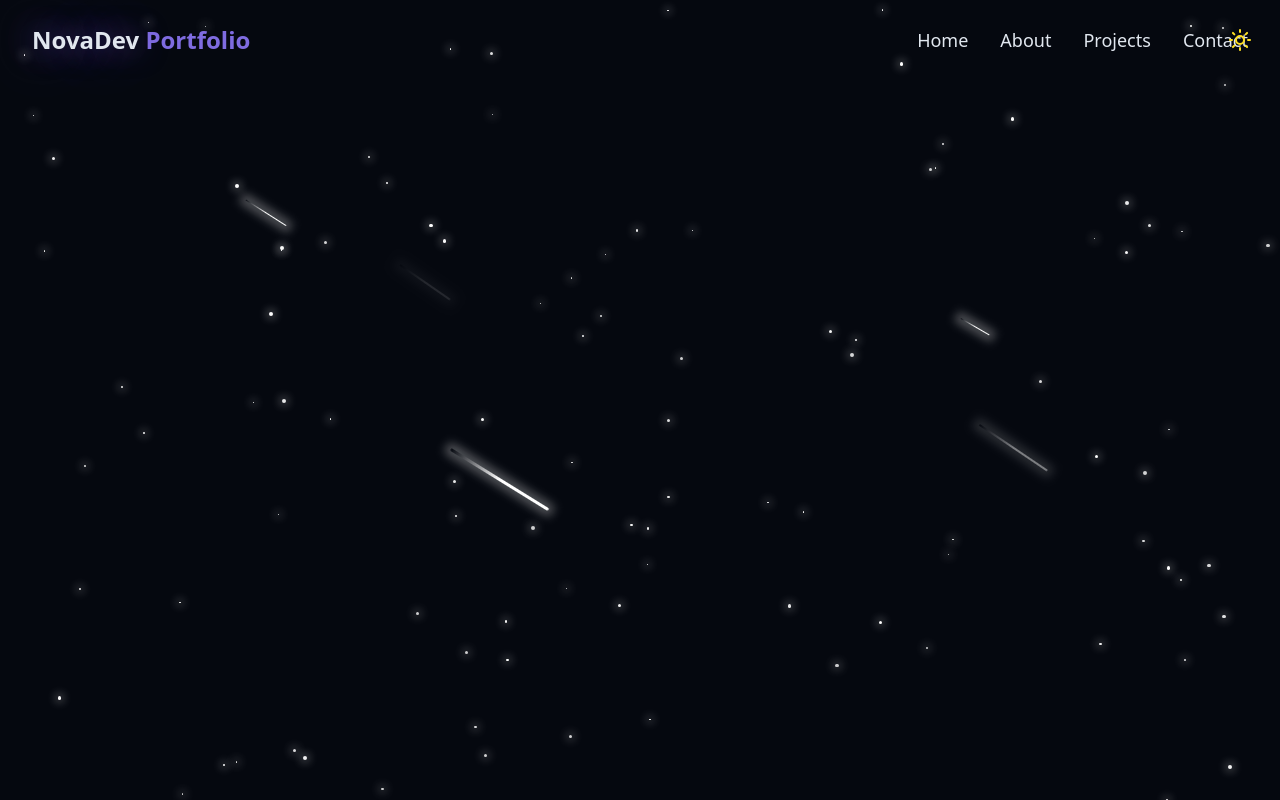
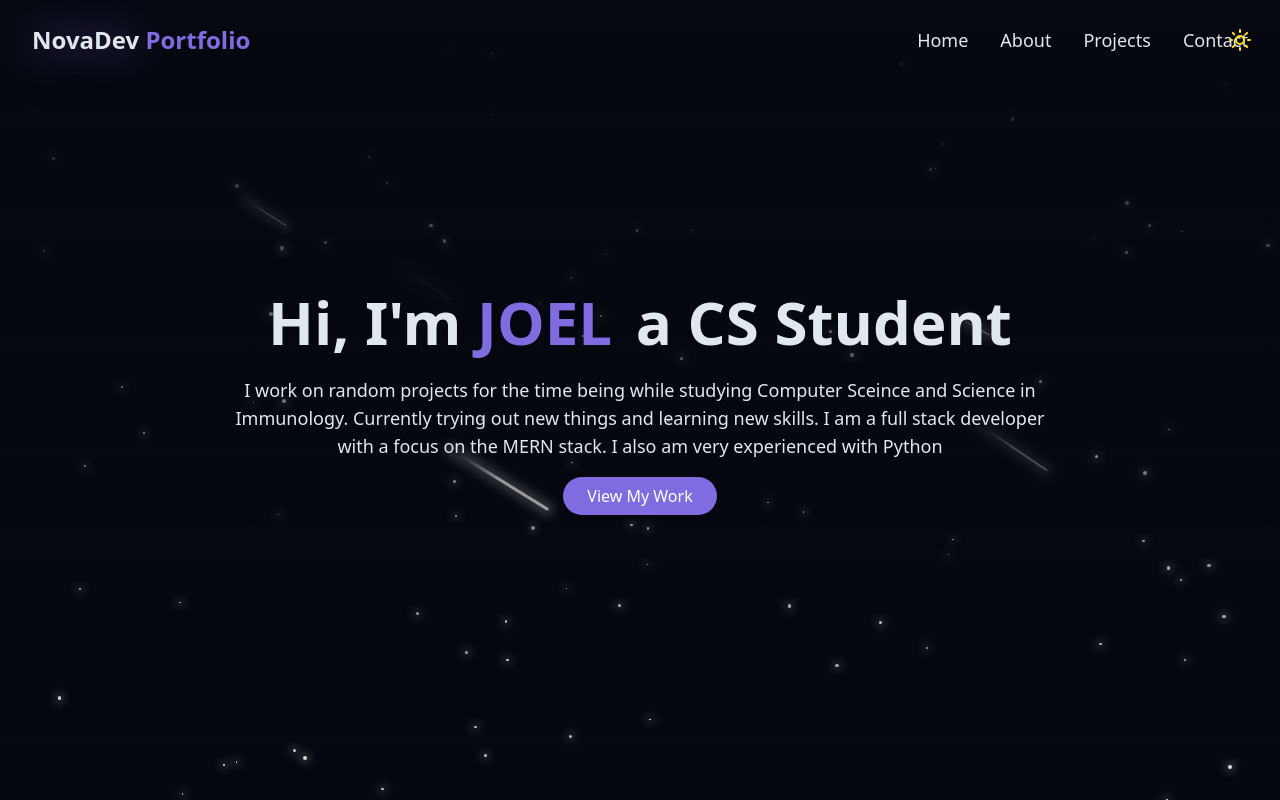
Before and after one commit to NottNovi/mywebsite, a React (Vite) app: page / in a window 1280 px wide. Built offline with nearby package versions, Linux system fonts and the light colour scheme.

Commit message:
Updated Main Page

```diff
--- /dev/null
+++ b/src/components/HeroSection.jsx
@@ -0,0 +1,31 @@
+
+
+export const HeroSection = () => {
+    return <section id = "hero"
+    className = "relative min-h-screen flex flex-col items-center justify-center px-4 py-5 bg-gradient-to-b from-background to-background/5 bg-cover bg-center text-foreground">
+
+        <div className="container max-w-4xl mx-auto text-center z-10">
+            <div className="space-y-6">
+                <h1 className="text-4xl md:text-6xl font-bold text-foreground">
+                    <span className="opacity-0 animate-fade-in"> Hi, I'm</span>
+                    <span className="text-primary opacity-0 animate-fade-in-delay-1"> JOEL</span>
+                    <span className="text-gradient ml-2 opacity-0 animate-fade-in-delay-2"> a CS Student</span>
+                </h1>
+
+                <p className="text-lg md:tex-xl text-muted-foreground max-2-2xl mx-auto opacity-0 animate-fade-in-delay-3">
+                    I work on random projects for the time being while studying Computer Sceince and Science in Immunology.
+                    Currently trying out new things and learning new skills. I am a full stack developer with a focus on the MERN stack. I also am very experienced with Python
+                </p>
+
+                <div>
+                    <a href="#projects" className="cosmic-button bg-primary text-white hover:bg-primary/80 transition duration-300 ease-in-out">
+                        View My Work
+                    </a>
+                </div>
+
+            </div>
+
+        </div>
+
+    </section>
+}
--- a/src/index.css
+++ b/src/index.css
@@ -125,8 +125,7 @@
 @utility text-glow {
   @apply relative;
   text-shadow:
-  0 0 30px rgba(139, 92, 246, 0.5),
-  0 0 70px rgba(167, 139, 250, 1);
+  0 0 50px rgba(167, 139, 250, 1);
 }
 
 @utility card-hover {
--- a/src/pages/Home.jsx
+++ b/src/pages/Home.jsx
@@ -1,6 +1,7 @@
 import { ThemeToggle } from "../components/ThemeToggle";
 import { StarBackground } from "../components/StarBackground";
 import { Navbar } from "../components/Navbar";
+import { HeroSection } from "../components/HeroSection";
 
 
 export const Home = () => {
@@ -8,15 +9,18 @@ export const Home = () => {
         <div className="min-h-screen bg-background text-foreground overflow-x-hidden">
 
             {/* Theme toggle button */}
-            <ThemeToggle/>
+            <ThemeToggle />
 
             {/* Background Effects*/}
-            <StarBackground/>
+            <StarBackground />
 
             {/*Navigation bar */}
-            <Navbar/>
+            <Navbar />
 
             {/* Hero section */}
+            <main>
+                <HeroSection />
+            </main>
 
             {/* Main content */}
 
```
